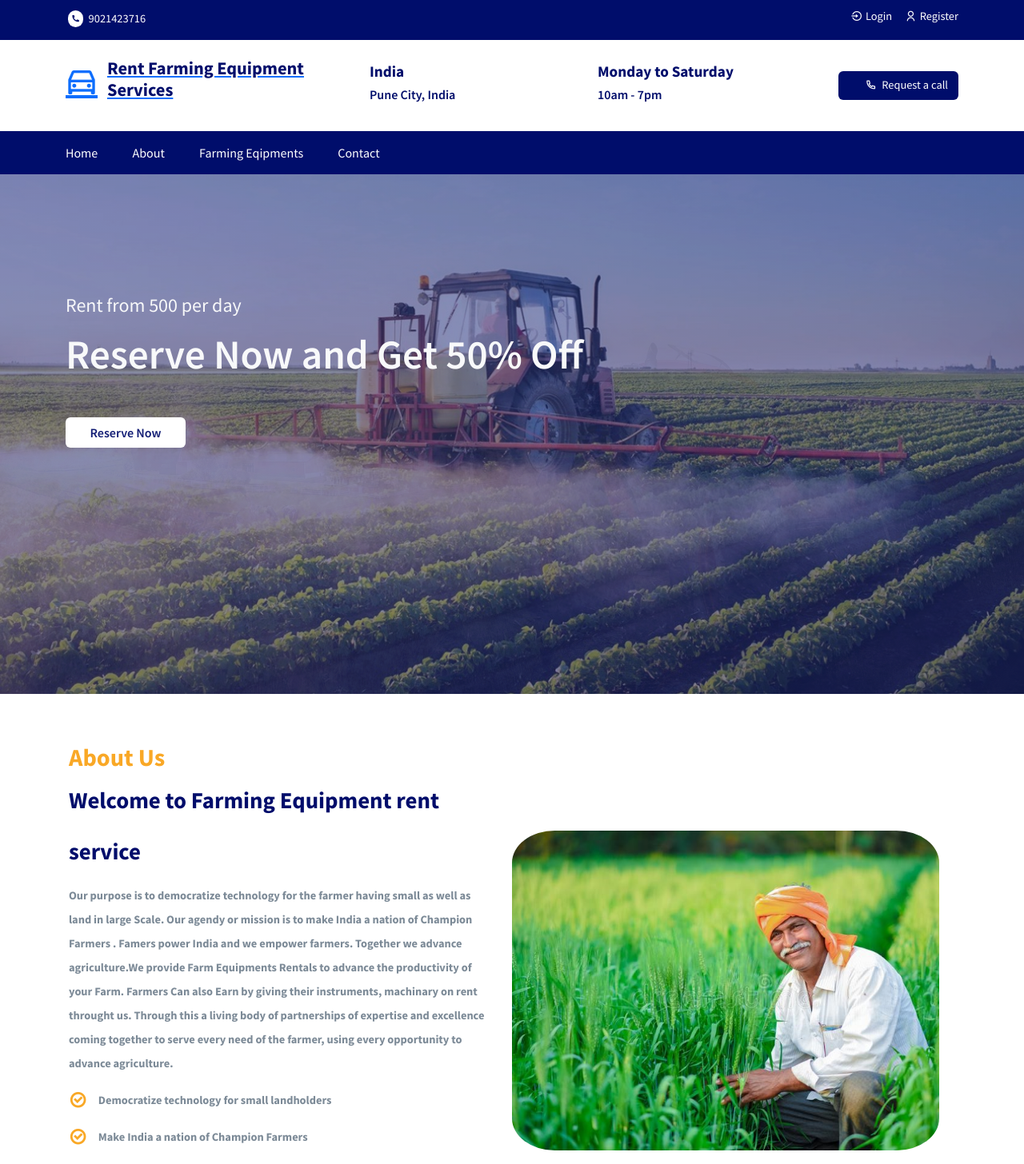
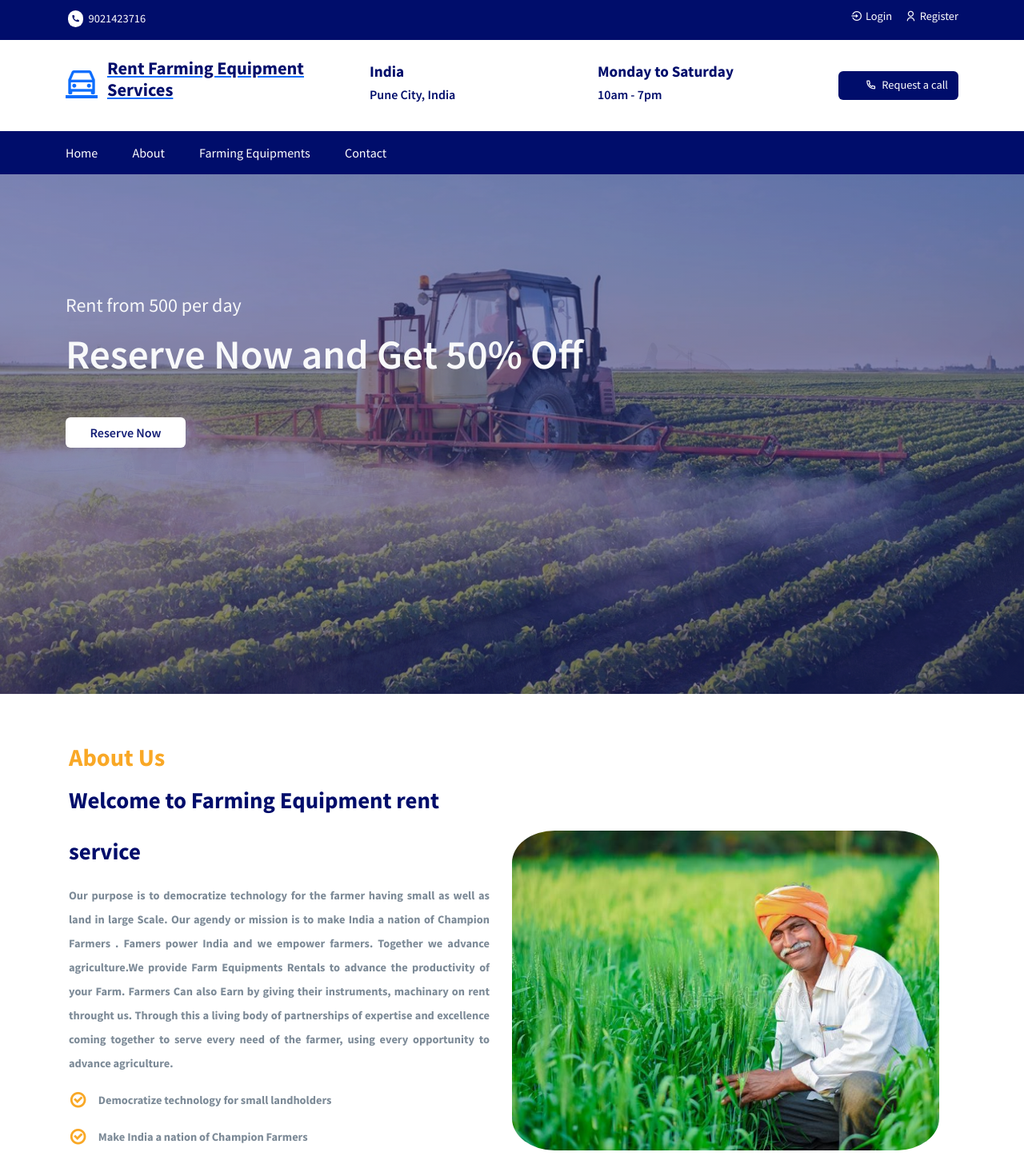
Before and after one commit to ayush-dudhani/module-not-found, a React (Create React App) app in the folder client/: page / in a window 1280 px wide. Shown: the top 1456 px of the page at 80% size. Built offline with nearby package versions, Linux system fonts and the light colour scheme; no server answers; the database is empty.

Commit message:
spell mistake and text justified

```diff
--- a/client/package.json
+++ b/client/package.json
@@ -8,6 +8,7 @@
     "@testing-library/react": "^13.4.0",
     "@testing-library/user-event": "^13.5.0",
     "antd": "^5.3.3",
+    "axios": "^1.3.4",
     "bootstrap": "^5.2.3",
     "emailjs-com": "^3.2.0",
     "firebase": "^9.19.1",
@@ -17,6 +18,8 @@
     "react-router-dom": "^6.10.0",
     "react-scripts": "5.0.1",
     "react-slick": "^0.29.0",
+    "react-stripe-checkout": "^2.6.3",
+    "react-toastify": "^9.1.2",
     "reactstrap": "^9.1.8",
     "remixicon": "^3.0.0",
     "slick-carousel": "^1.8.1",
--- a/client/src/components/Header/Header.jsx
+++ b/client/src/components/Header/Header.jsx
@@ -17,7 +17,7 @@ const navLinks = [
   },
   {
     path: "/equipments",
-    display: "Farming Eqipments",
+    display: "Farming Equipments",
   },
 
   {
--- a/client/src/styles/about-section.css
+++ b/client/src/styles/about-section.css
@@ -7,6 +7,7 @@
   align-items: start;
   justify-content: start;
   gap: 1em;
+  text-align: justify;
 }
 
 .about__section-item p i {
```
Also changed, not shown: 1 other file (tests, documents, lock files or other folders).
